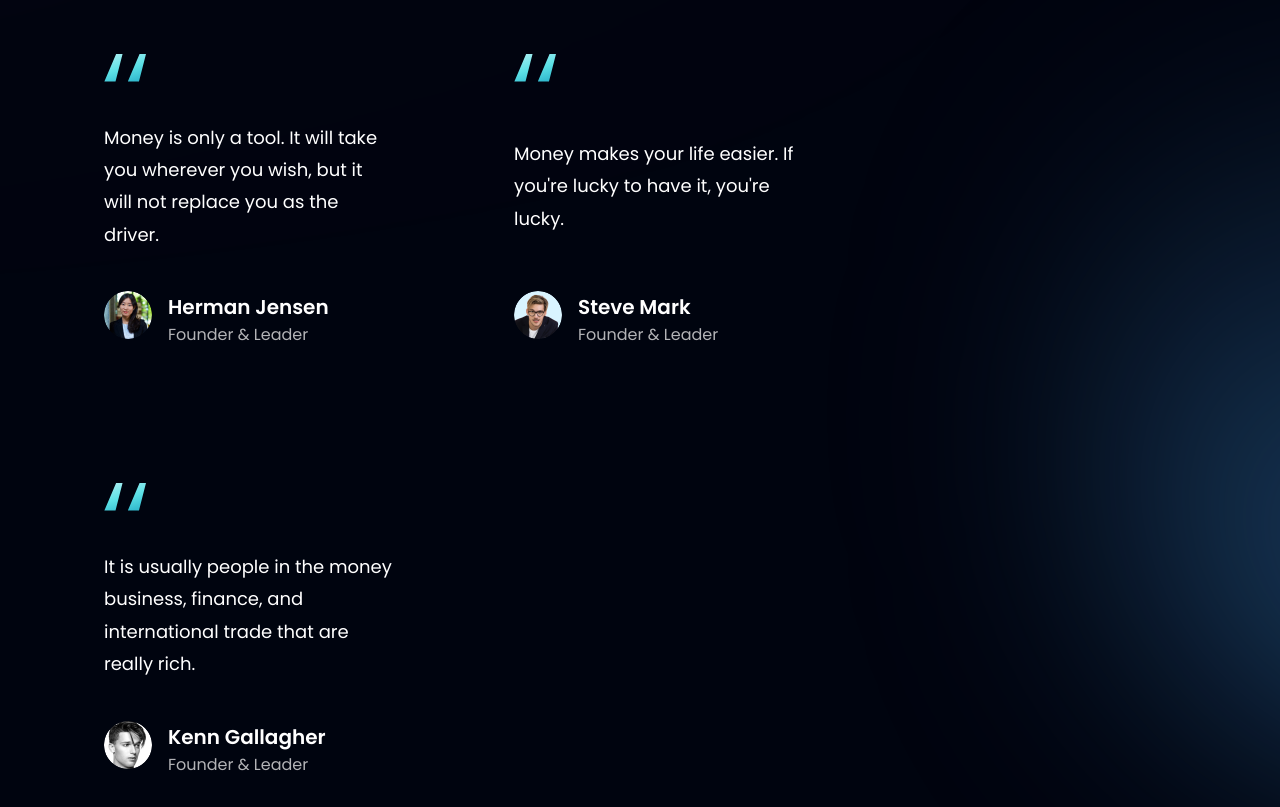
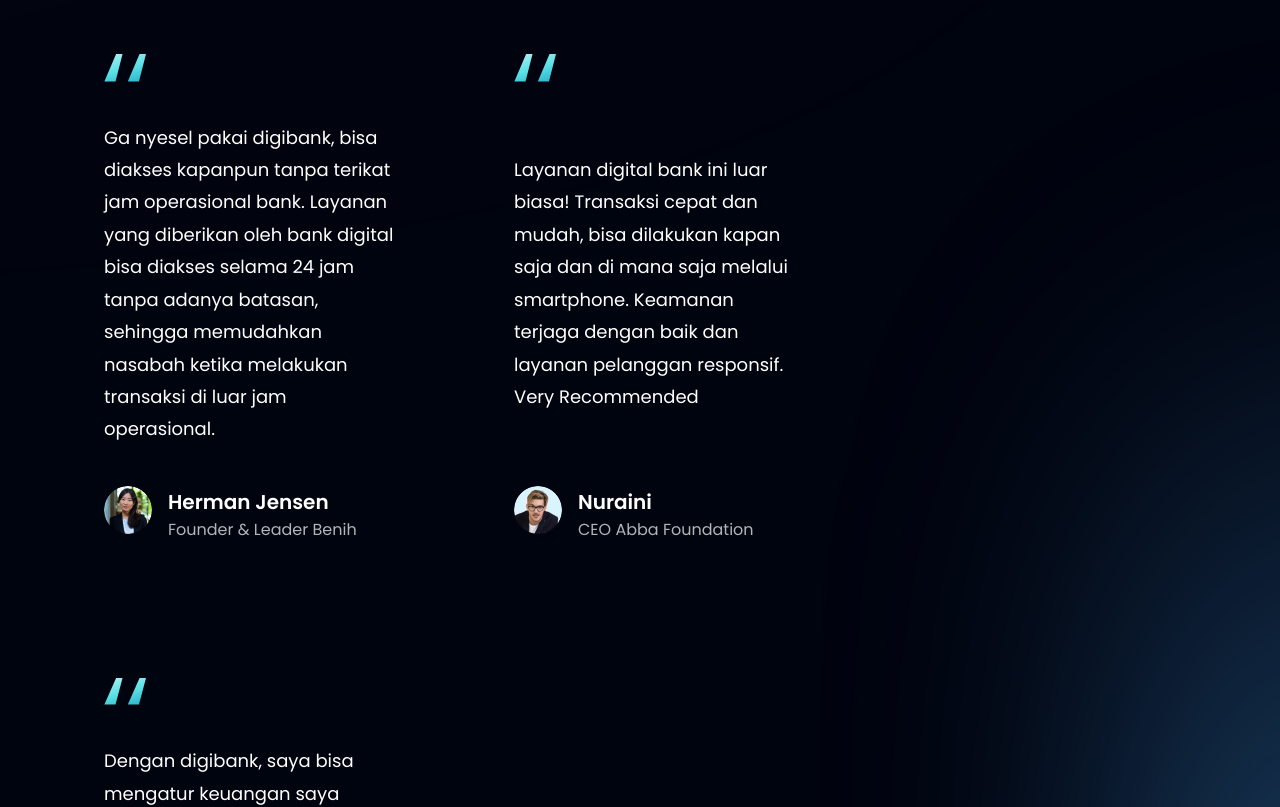
Before and after one commit to sparda45/digibank, a Vue app: page / in a window 1280 px wide. Shown: the part 3100-3907 px from the top of the page. Built offline with nearby package versions, Linux system fonts and the light colour scheme.

Commit message:
ubah feedback

```diff
--- a/src/constants/index.js
+++ b/src/constants/index.js
@@ -47,25 +47,25 @@ export const feedback = [
   {
     id: "feedback-1",
     content:
-      "Money is only a tool. It will take you wherever you wish, but it will not replace you as the driver.",
+      "Ga nyesel pakai digibank, bisa diakses kapanpun tanpa terikat jam operasional bank. Layanan yang diberikan oleh bank digital bisa diakses selama 24 jam tanpa adanya batasan, sehingga memudahkan nasabah ketika melakukan transaksi di luar jam operasional.",
     name: "Herman Jensen",
-    title: "Founder & Leader",
+    title: "Founder & Leader Benih",
     img: people01,
   },
   {
     id: "feedback-2",
     content:
-      "Money makes your life easier. If you're lucky to have it, you're lucky.",
-    name: "Steve Mark",
-    title: "Founder & Leader",
+      "Layanan digital bank ini luar biasa! Transaksi cepat dan mudah, bisa dilakukan kapan saja dan di mana saja melalui smartphone. Keamanan terjaga dengan baik dan layanan pelanggan responsif. Very Recommended",
+    name: "Nuraini",
+    title: "CEO Abba Foundation",
     img: people02,
   },
   {
     id: "feedback-3",
     content:
-      "It is usually people in the money business, finance, and international trade that are really rich.",
-    name: "Kenn Gallagher",
-    title: "Founder & Leader",
+      " Dengan digibank, saya bisa mengatur keuangan saya dengan mudah dan praktis. Transfer uang dan pembayaran tagihan hanya dalam beberapa klik. Saya benar-benar terkesan dengan kecepatan dan keamanannya. Layanan pelanggan juga sangat membantu dan ramah. Saya sangat puas dengan penggunaan digital bank ini!",
+    name: "Zhavira Aisyah",
+    title: "Lead of GDSC",
     img: people03,
   },
 ];
```
